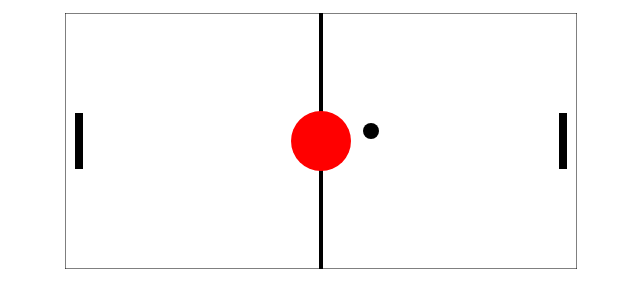
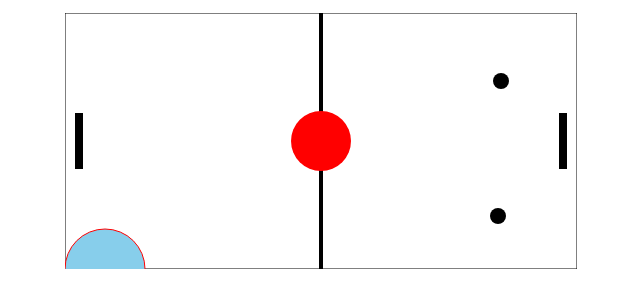
Before and after one commit to calvintyvm/AirPong, a website built with webpack: page index.html in a window 1280 px wide. Shown: the part 286-594 px from the top of the page, without its empty margins (319-959 px from the left). Built offline with nearby package versions, Linux system fonts and the light colour scheme.

Commit message:
monday 11

```diff
--- a/src/partials/Ball.js
+++ b/src/partials/Ball.js
@@ -36,6 +36,9 @@ export default class Ball {
 
 
     }
+
+
+
 
     wallCollision(){
       const hitLeft = this.x - this.radius <= 0;
--- a/src/partials/Board.js
+++ b/src/partials/Board.js
@@ -26,33 +26,28 @@ export default class Board {
         circle.setAttributeNS(null,'cx', this.width/2),
         circle.setAttributeNS(null,'cy',this.height/2);
         circle.setAttributeNS(null,'fill','red');
-        console.log(circle);
-
-        let circle2 = document.createElementNS(SVG_NS, 'circle2');
-        circle2.setAttributeNS(null,'r',40),
-        circle2.setAttributeNS(null,'cx', '0'),
-        circle2.setAttributeNS(null,'cy',this.height/2);
-        circle2.setAttributeNS(null,'fill','skyblue');
-        circle2.setAttributeNS(null,'stroke', 'red');
-
-        let circle3 = document.createElementNS(SVG_NS, 'circle3');
-        circle3.setAttributeNS(null,'r',40),
-        circle3.setAttributeNS(null,'cx', this.width);
-        circle3.setAttributeNS(null,'cy',this.height/2);
-        circle3.setAttributeNS(null,'fill','skyblue');
-        circle3.setAttributeNS(null,'stroke', 'red');
 
 
+        // let circle = document.createElementNS(SVG_NS, 'circle');
+        // circle.setAttributeNS(null,'r',40),
+        // circle.setAttributeNS(null,'cx', '0'),
+        // circle.setAttributeNS(null,'cy',this.height/2);
+        // circle.setAttributeNS(null,'fill','skyblue');
+        // circle.setAttributeNS(null,'stroke', 'red');
 
-
+        // let circle = document.createElementNS(SVG_NS, 'circle');
+        // circle3.setAttributeNS(null,'r',40),
+        // circle3.setAttributeNS(null,'cx', this.width);
+        // circle3.setAttributeNS(null,'cy',this.height/2);
+        // circle3.setAttributeNS(null,'fill','skyblue');
+        // circle3.setAttributeNS(null,'stroke', 'red');
 
 
 
         svg.appendChild(rect);
         svg.appendChild(line);
         svg.appendChild(circle);
-        svg.appendChild(circle3);
-        svg.appendChild(circle2);
+
 
 
 
--- a/src/partials/Game.js
+++ b/src/partials/Game.js
@@ -3,6 +3,8 @@ import Board from './Board';
 import Paddle from './Paddle';
 import Ball from './Ball';
 import Score from './Score';
+import Net from './Net';
+
 
 export default class Game {
 
@@ -11,8 +13,8 @@ export default class Game {
 		this.width = width;
 		this.height = height;
 		this.gameElement = document.getElementById(this.element);
+
 		this.board = new Board(this.width, this.height);
-
 		this.paddleWidth = 8;
 		this.paddleHeight = 56;
 		this.boardGap = 10;
@@ -44,6 +46,21 @@ export default class Game {
 			this.width,
 			this.height
 		);
+		this.ball2 = new Ball(
+			8,
+			this.width,
+			this.height
+		);
+		this.net1 = new Net(
+			40,
+			this.width,
+			this.height
+		);
+
+
+
+
+
 
 	document.addEventListener('keydown', event => {
 
@@ -55,7 +72,10 @@ export default class Game {
 
 
 
-    });
+	});
+
+
+
 
 
 	this.score1 = new Score(this.width / 2 - 50, 30, 30);
@@ -81,8 +101,9 @@ export default class Game {
 		this.board.render(svg);
 		this.player1.render(svg);
 		this.player2.render(svg);
+		this.ball2.render(svg,this.player1,this.player2);
 		this.ball.render(svg,this.player1,this.player2);
-
+		this.net1.render(svg);
 		this.score1.render(svg, this.player1.score);
 		this.score2.render(svg, this.player2.score);
 
--- /dev/null
+++ b/src/partials/Net.js
@@ -0,0 +1,33 @@
+import { SVG_NS } from '../settings';
+
+
+export default class Board {
+    constructor(width, height) {
+      this.width = width;
+      this.height = height;
+    }
+    render(svg) {
+
+
+
+        // let circle = document.createElementNS(SVG_NS, 'circle');
+        // circle.setAttributeNS(null,'r',40),
+        // circle.setAttributeNS(null,'cx', '0'),
+        // circle.setAttributeNS(null,'cy',this.height/2);
+        // circle.setAttributeNS(null,'fill','skyblue');
+        // circle.setAttributeNS(null,'stroke', 'red');
+
+        let circle = document.createElementNS(SVG_NS, 'circle');
+        circle.setAttributeNS(null,'r',40),
+        circle.setAttributeNS(null,'cx', this.width);
+        circle.setAttributeNS(null,'cy',this.height/2);
+        circle.setAttributeNS(null,'fill','skyblue');
+        circle.setAttributeNS(null,'stroke', 'red');
+
+        svg.appendChild(circle);
+
+
+
+
+    }
+  }
```
Also changed, not shown: index.html (line endings or trailing spaces), src/styles/game.css (line endings or trailing spaces).
